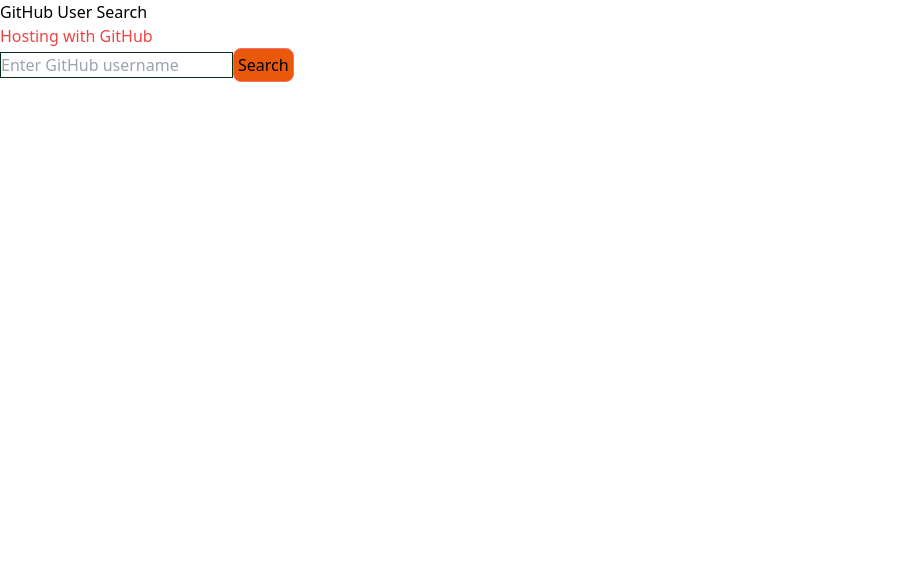
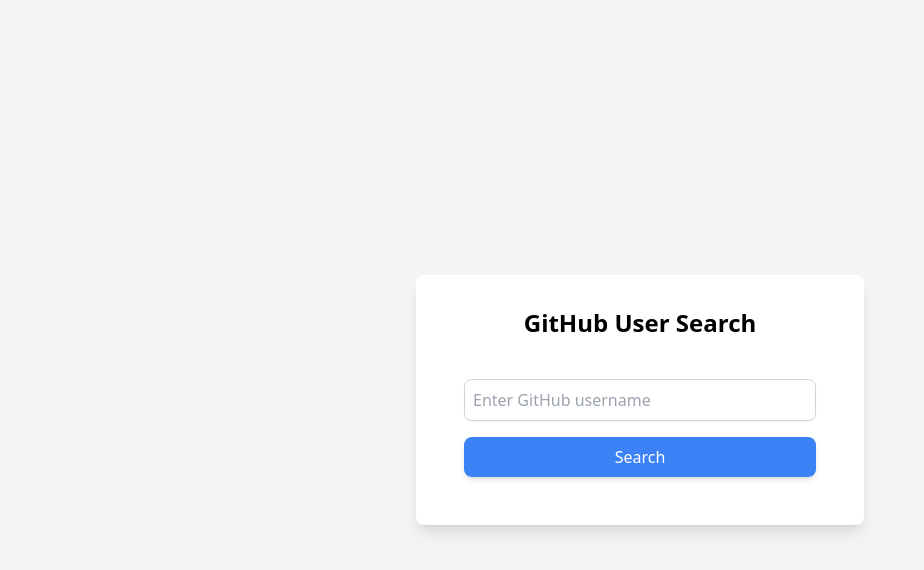
Before and after one commit to kaberege/kgn-fe-reactjs, a React (Vite) app in the folder github-user-search/: page / in a window 1280 px wide. Shown: the top 570 px of the page, without its empty margins (0-924 px from the left). Built offline with nearby package versions, Linux system fonts and the light colour scheme.

Commit message:
added tailwind.css

```diff
--- a/github-user-search/src/components/HomePage.jsx
+++ b/github-user-search/src/components/HomePage.jsx
@@ -3,11 +3,12 @@ import Search from "./Search";
 
 export default function HomePage() {
     return (
-        <>
-            <h1>GitHub User Search</h1>
-            <p className="text-red-500">Hosting with GitHub</p>
-            <Search />
-        </>
+        <div className="min-h-screen bg-gray-100 flex items-center justify-center p-4">
+            <div className="bg-white p-8 rounded-lg shadow-lg w-full max-w-md">
+                <h1 className="text-2xl font-bold mb-6 text-center">GitHub User Search</h1>
+                <Search />
+            </div>
+        </div>
 
     );
 }
--- a/github-user-search/src/components/Search.jsx
+++ b/github-user-search/src/components/Search.jsx
@@ -25,25 +25,39 @@ function Search() {
     };
 
     return (
-    <div>
-      <form onSubmit={handleSearch}>
+        <div className="max-w-md mx-auto p-4">
+            <form onSubmit={handleSearch} className="flex flex-col space-y-4">
                 <input
                     type="text"
                     value={username}
                     onChange={(e) => setUsername(e.target.value)}
                     placeholder="Enter GitHub username"
-          className='border border-green-950'
+                    className="p-2 border border-gray-300 rounded-lg shadow-sm focus:outline-none focus:ring-2 focus:ring-blue-500"
                 />
-        <button type="submit" className='border border-red-400 bg-orange-600 rounded-lg p-1 hover:bg-orange-300'>Search</button>
+                <button
+                    type="submit"
+                    className="bg-blue-500 text-white p-2 rounded-lg shadow-md hover:bg-blue-600 focus:outline-none focus:ring-2 focus:ring-blue-500"
+                >
+                    Search
+                </button>
             </form>
 
-      {loading && <p>Loading...</p>}
-      {error && <p>{error}</p>}
+            {loading && <p className="mt-4 text-gray-500">Loading...</p>}
+            {error && <p className="mt-4 text-red-500">{error}</p>}
             {userData && (
-        <div>
-          <img src={userData.avatar_url} alt={userData.login} width="100" />
-          <h2>{userData.name}</h2>
-          <a href={userData.html_url} target="_blank" rel="noopener noreferrer">
+                <div className="mt-4 p-4 border border-gray-200 rounded-lg shadow-sm">
+                    <img
+                        src={userData.avatar_url}
+                        alt={userData.login}
+                        className="w-24 h-24 rounded-full mx-auto"
+                    />
+                    <h2 className="mt-2 text-xl font-semibold text-center">{userData.name || userData.login}</h2>
+                    <a
+                        href={userData.html_url}
+                        target="_blank"
+                        rel="noopener noreferrer"
+                        className="block mt-2 text-blue-600 hover:underline text-center"
+                    >
                         View Profile
                     </a>
                 </div>
```
Lines whose indentation alone changed are shown as unchanged.
